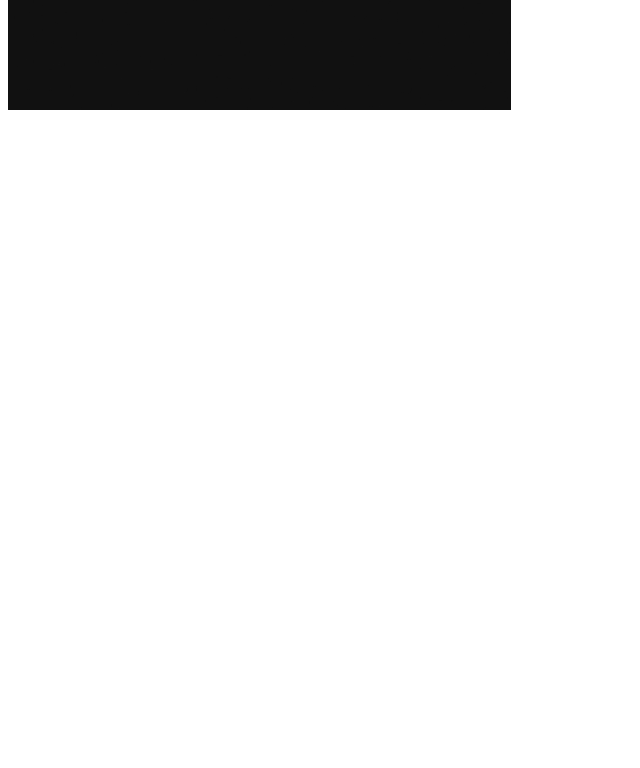
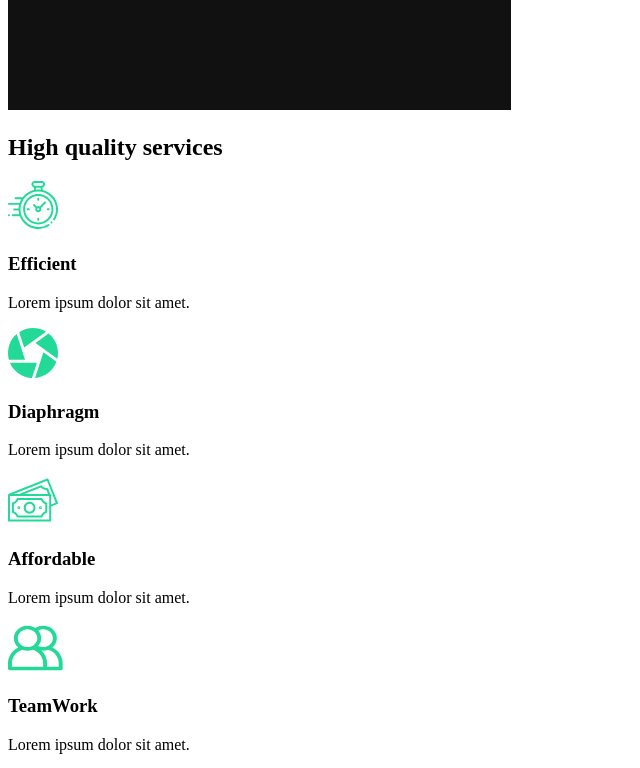
Before and after one commit to Mikus215/exercise, a React (Create React App) app: page / in a window 1280 px wide. Shown: the part 860-1628 px from the top of the page, without its empty margins (0-640 px from the left). Before the commit the page ends 982 px from the top, so only its background shows below. Built offline with nearby package versions, Linux system fonts and the light colour scheme.

Commit message:
Create ServicesSection

```diff
--- /dev/null
+++ b/src/components/ServicesSection.js
@@ -0,0 +1,49 @@
+import React from 'react';
+import clock from '../img/clock.svg';
+import diaphragm from '../img/diaphragm.svg';
+import money from '../img/money.svg';
+import teamwork from '../img/teamwork.svg';
+import home2 from '../img/home2.png';
+
+const ServicesSection = () => {
+    return (
+        <div className="services">
+            <div className="description">
+                <h2>High <span>quality</span> services</h2>
+                <div className="cards">
+                    <div className="card">
+                        <div className="icon">
+                            <img src={clock} alt=""/>
+                            <h3>Efficient</h3>
+                        </div>
+                        <p>Lorem ipsum dolor sit amet.</p>
+                    </div>
+                    <div className="card">
+                        <div className="icon">
+                            <img src={diaphragm} alt=""/>
+                            <h3>Diaphragm</h3>
+                        </div>
+                        <p>Lorem ipsum dolor sit amet.</p>
+                    </div>
+                    <div className="card">
+                        <div className="icon">
+                            <img src={money} alt=""/>
+                            <h3>Affordable</h3>
+                        </div>
+                        <p>Lorem ipsum dolor sit amet.</p>
+                    </div>
+                    <div className="card">
+                        <div className="icon">
+                            <img src={teamwork} alt=""/>
+                            <h3>TeamWork</h3>
+                        </div>
+                        <p>Lorem ipsum dolor sit amet.</p>
+                    </div>
+                </div>
+            </div>
+            <img src={home2} alt=""/>
+        </div>
+     );
+}
+
+export default ServicesSection;
--- a/src/pages/AboutUs.js
+++ b/src/pages/AboutUs.js
@@ -1,9 +1,13 @@
 import React from 'react';
 import AboutSection from '../components/AboutSection';
+import ServicesSection from '../components/ServicesSection';
 
 const AboutUs = () => {
     return (
+        <>
         <AboutSection/>
+        <ServicesSection/>
+        </>
      );
 }
 
```
